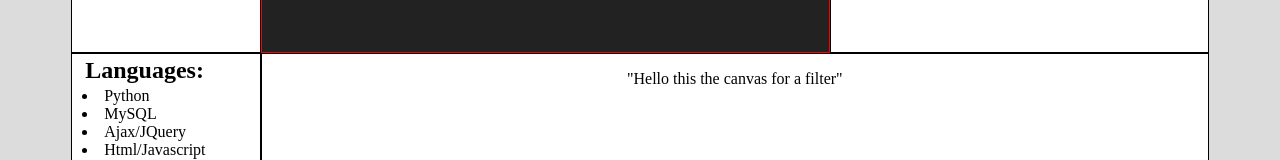
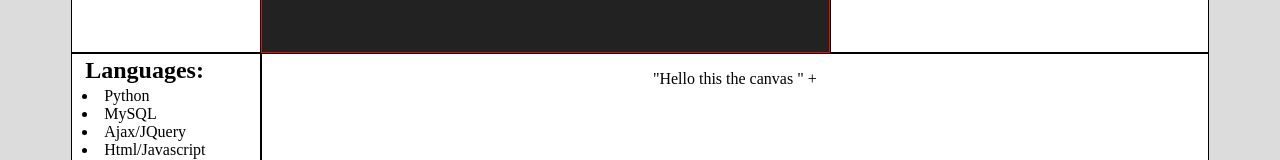
Before and after one commit to sixtosMateo/SixtosProfile, a React (Create React App) app: page / in a window 1280 px wide. Shown: the part 124-284 px from the top of the page. Built offline with nearby package versions, Linux system fonts and the light colour scheme.

Commit message:
dynamically change canvas based on filter

```diff
--- a/src/App.js
+++ b/src/App.js
@@ -15,12 +15,12 @@ class App extends Component {
         this.state ={
           filter:null
         }
-        this.filter = this.filter.bind(this)
+        this.setFilter = this.setFilter.bind(this)
       }
 
-    filter(filter){
+    setFilter(filter){
       this.setState({filter:filter})
-      window.alert(filter)
+
     }
 
 
@@ -30,9 +30,9 @@ class App extends Component {
       return (
         <div className="app">
           <ProfileHeader/>
-        <FilterCanvas/>
+          <FilterCanvas filterId={this.state.filter}/>
           <SkillList/>
-        <FilterList filter={this.filter}/>
+          <FilterList setFilter={this.setFilter}/>
           <ImageCanvas/>
           <ContactInfo/>
         </div>
--- a/src/components/FilterCanvas.js
+++ b/src/components/FilterCanvas.js
@@ -5,7 +5,7 @@ class FilterCanvas extends React.Component{
   render(){
     return (
       <div className="filter-canvas">
-        <p>"Hello this the canvas for a filter"</p>
+        <p>"Hello this the canvas " + {this.props.filterId}</p>
 
       </div>
     )
--- a/src/components/FilterList.js
+++ b/src/components/FilterList.js
@@ -12,7 +12,7 @@ class FilterList extends React.Component{
           return(
             <li key={index} className={"filter-" + filter}>
               <a
-                onClick={() => this.props.filter(index)}>
+                onClick={() => this.props.setFilter(index)}>
                 {filter}
               </a>
             </li>)
```
Lines whose indentation alone changed are shown as unchanged.
